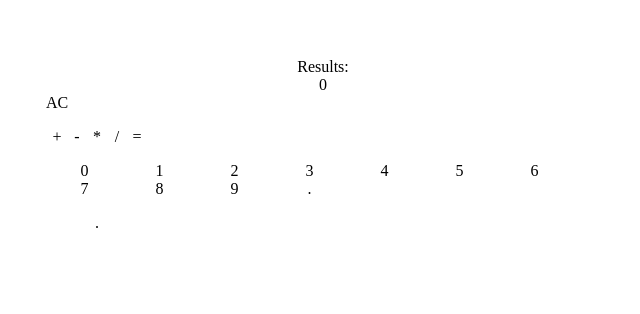
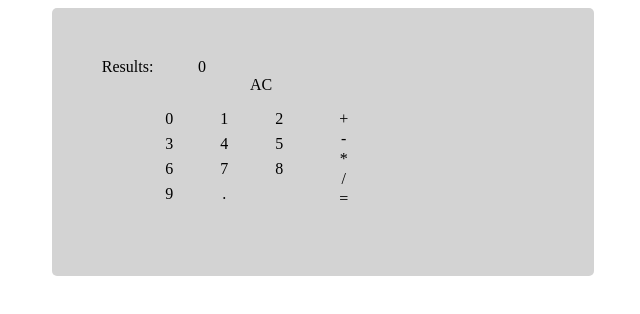
Before and after one commit to anthonyzamarro/fcc-calculator, a React (Create React App) app: page / in a window 1280 px wide. Shown: the top 314 px of the page, without its empty margins (317-957 px from the left). Built offline with nearby package versions, Linux system fonts and the light colour scheme.

Commit message:
updating numbers reducer

```diff
--- a/src/App.css
+++ b/src/App.css
@@ -1,4 +1,4 @@
-.App {
+/*.App {
   text-align: center;
 }
 
@@ -36,7 +36,4 @@ li {
   cursor: pointer;
   max-width: 100px;
   text-align: center;
-}
-li:hover {
-  background: #61dafb;
-}
+}*/
--- a/src/components/calculator.js
+++ b/src/components/calculator.js
@@ -5,7 +5,7 @@ import Operators from "./operators";
 import Results from "./results";
 import Equals from "./equals";
 import Clear from "./clear";
-import Decimal from "./decimal";
+// import Decimal from "./decimal";
 import { nClicked } from "../actions/numClicked";
 import { oClicked } from "../actions/opClicked";
 import { eqClicked } from "../actions/eqClicked";
@@ -18,6 +18,39 @@ class Calculator extends Component {
     this.state = {
       input: this.props
     }
+  }
+  componentDidMount() {
+    document.addEventListener('keyup', (e) => {
+          // console.log(e);
+      for(let i = 48; i <= 58; i++) {
+        if (e.keyCode === i) {
+          this.props.numberClicked(e.key);
+        }
+      }
+      switch(e.keyCode) {
+        case 187:
+          this.props.operatorClicked(e.key);
+          break;
+        case 189:
+          this.props.operatorClicked(e.key);
+          break;
+        case 56:
+        // console.log(e)
+          this.props.operatorClicked(e.key);
+        break;
+        case 191:
+          this.props.operatorClicked(e.key);
+          break;
+        case 13:
+          this.props.equalsClicked(e.key);
+          break;
+        case 27:
+          this.props.clearClicked(e.key);
+          break;
+        default:
+          // console.log(e);
+      }
+    });
   }
   handleNumber(e) {
     this.props.numberClicked(e);
@@ -39,7 +72,7 @@ class Calculator extends Component {
       <div className="calculator">
         Results:
         <Results />
-        <Clear className="clear" clearClicked={(this.handleClear = this.handleClear.bind(this))}/>
+        <Clear clearClicked={(this.handleClear = this.handleClear.bind(this))}/>
         <ul className="operations">
           <Operators operatorClicked={(this.handleOperation = this.handleOperation.bind(this))}/>
           <Equals equalsClicked={(this.handleEquals = this.handleEquals.bind(this))}/>
@@ -47,11 +80,6 @@ class Calculator extends Component {
         <ul className="numbers">
           <Numbers
             numberClick={(this.handleNumber = this.handleNumber.bind(this))}
-          />
-        </ul>
-        <ul>
-          <Decimal
-            decimalClicked={(this.handleNumber = this.handleDecimal.bind(this))}
           />
         </ul>
       </div>
--- a/src/components/clear.js
+++ b/src/components/clear.js
@@ -3,13 +3,14 @@ import { connect } from "react-redux";
 
 const Clear = props => {
   return props.clrDisplayReducer.map(clear => (
-    <li
+    <div
       key={clear.id}
       id={clear.id}
+      className="clear"
       onClick={e => props.clearClicked(clear.clear)}
     >
       {clear.clear}
-    </li>
+    </div>
   ));
 };
 
--- a/src/index.css
+++ b/src/index.css
@@ -1,16 +1,43 @@
+li {
+  cursor: pointer;
+  list-style: none;
+  border-radius: 3px; }
+  li:hover {
+    color: #fff;
+    background: #001; }
+
+.App {
+  width: 70%;
+  margin: auto; }
+
 .calculator {
   max-width: 50%;
   text-align: center;
   margin: auto;
-  padding: 50px; }
+  padding: 50px;
+  display: flex;
+  flex-wrap: wrap;
+  background: lightgray;
+  border-radius: 5px; }
+  .calculator .results {
+    flex: 0 0 22%; }
+  .calculator .clear {
+    flex: 0 0 72%; }
   .calculator .operations {
-    display: flex; }
+    display: flex;
+    flex: 0 0 44%;
+    flex-direction: column;
+    align-items: flex-start;
+    padding: 0;
+    order: 1; }
     .calculator .operations li {
-      flex: 0 0 20px; }
+      flex: 0 0 20px;
+      width: 50px; }
   .calculator .numbers {
     display: flex;
-    flex-wrap: wrap; }
+    flex-wrap: wrap;
+    flex: 0 0 40%; }
     .calculator .numbers li {
-      flex: 0 0 75px; }
+      flex: 0 0 55px; }
 
 /*# sourceMappingURL=index.css.map */
--- a/src/index.scss
+++ b/src/index.scss
@@ -1,19 +1,49 @@
+li {
+	cursor: pointer;
+	list-style: none;
+	border-radius: 3px;
+	&:hover {
+		color: #fff;
+		background: #001;
+	}
+}
+.App {
+	width: 70%;
+    margin: auto;
+}
 .calculator {
 	max-width: 50%;
 	text-align: center;
 	margin: auto;
 	padding: 50px;
+	display: flex;
+	flex-wrap: wrap;
+	background: lightgray;
+	border-radius: 5px;
+	.results {
+		flex: 0 0 22%;
+	}
+	.clear {
+		flex: 0 0 72%;
+	}
 	.operations {
 		display: flex;
+		flex: 0 0 44%;
+    	flex-direction: column;
+    	align-items: flex-start;
+    	padding: 0;
+    	order: 1;
 		li {
 			flex: 0 0 20px;
+			width: 50px;
 		}
 	}
 	.numbers {
 		display: flex;
 		flex-wrap: wrap;
+		flex: 0 0 40%;
 		li {
-			flex: 0 0 75px;
+			flex: 0 0 55px;
 		}
 	}
 }
--- a/src/reducers/numbersReducer.js
+++ b/src/reducers/numbersReducer.js
@@ -71,19 +71,42 @@ export default function(state = [], action) {
       if (zeroFirst === "0") {
         numberArray.shift();
       }
+      let j = numberArray.join('').match(/[\-+*/]+|\.[0-9]+|[0-9]+\.?[0-9]+/g);
+      console.log(j);
       numberArray.forEach((a,i,arr) => {
+        // console.log(a, arr);
         if (a === '.') {
           if (arr[i + 1] === '.') {
             let index = arr.lastIndexOf(arr[i+1]);
             arr.splice(index, 1);
           }
+          // let firstIndex = arr.indexOf('.');
+          // let lastIndex = arr.lastIndexOf('.');
+          // if (firstIndex < lastIndex) {
+          //   arr.splice(lastIndex, 1);
+          // }
         }
       });
-      console.log(numberArray);
       return numberArray;
     case "OPERATOR_CLICKED":
       let operatorArray = state.slice();
       operatorArray.push(action.payload);
+      let opFirst = operatorArray[0];
+      switch(opFirst) {
+        case '+':
+          operatorArray.shift();
+          break;
+        case '-':
+          operatorArray.shift();
+          break;
+        case '/':
+          operatorArray.shift();
+          break;
+        case '*':
+          operatorArray.shift();
+          break;
+        default:
+      }
       return operatorArray;
     // case "DECIMAL_CLICKED":
     //   let decState = state.slice();
```
Also changed, not shown: 2 other files (tests, documents, lock files or other folders).
